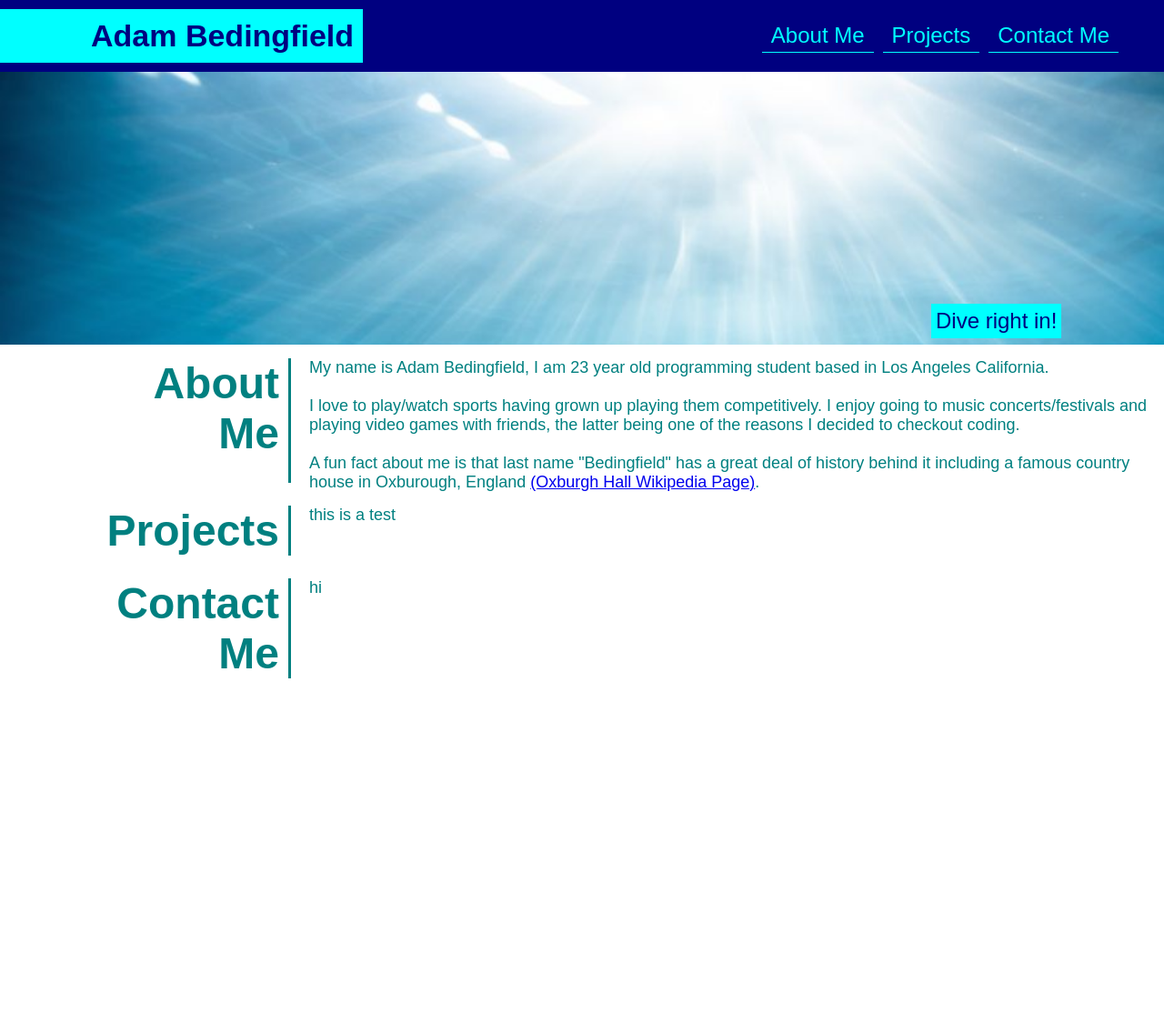
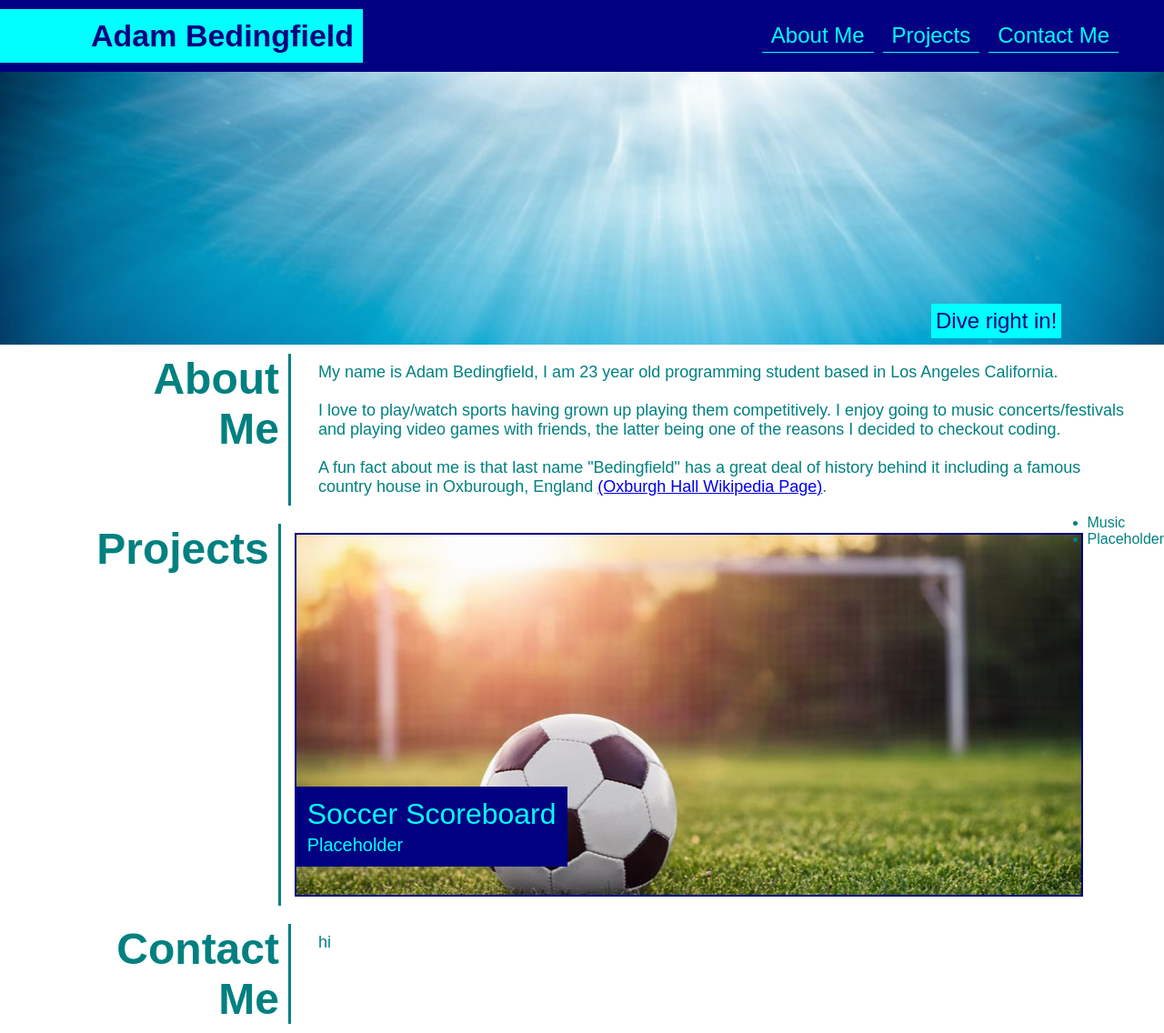
Before and after one commit to adambedingfield/Portfolio, a plain HTML site: page index.html in a window 1280 px wide. Shown: the whole page at 91% size. Before the commit the page ends 800 px from the top, so only its background shows below. Drawn offline with Linux system fonts and the light colour scheme.

Commit message:
completed spotlight project

```diff
--- a/assets/css/style.css
+++ b/assets/css/style.css
@@ -64,7 +64,7 @@ header nav ul li a {
     font-size: 24px;
 }
 
-/* background image/text */
+/* below header background image/text */
 
 .top-image {
     background-image: url(../images/ocean-floor.jpg);
@@ -102,12 +102,44 @@ flex-direction: row;
     width: 25%;
     text-align: right;
     padding: 0 10px 0 0;
-    margin: 15px 0 10px 0;
+    margin: 10px 0 10px 0;
 }
 
 .section-title p {
     font-size: 18px;
     box-sizing: border-box;
     width: 75%;
-    padding: 15px 5px 0 20px;
+    padding: 20px 30px 20px 30px;
 }
+
+/* Project Section */
+
+.big-project-image{
+    background-image: url(../images/soccer-field.jpg);
+    height: 400px;
+    width: 900px;
+    background-position: center;
+    border: 2px solid var(--secondary-color);
+    margin: 20px 5px 20px 15px;
+}
+
+.info-position {
+    position: relative;
+    display: inline-block;
+    top:70%;
+    background-color: var(--secondary-color);
+    border-left: none;
+    padding: 10px 10px 10px 10px;
+}
+.info-position ul li{
+    text-align: center;
+    color: var(--tertiary-color);
+    font-size: 32px;
+    list-style-type: none;
+    padding: 2px;
+}
+
+.info-position li:nth-child(even) {
+    text-align: left;
+    font-size: 20px;
+}
--- a/index.html
+++ b/index.html
@@ -54,7 +54,35 @@
 
             <div class="section-title">
                 <h1>Projects</h1>
-                <p>this is a test</p>
+
+                <!-- Spotlight Project -->
+
+                <div class="big-project-image">
+                    <div class="info-position">
+                        <ul>
+                            <li>
+                                Soccer Scoreboard
+                            </li>
+                            <li>
+                                Placeholder
+                            </li>
+                        </ul>
+                    </div>
+                </div>
+
+                <!--Smaller Projects-->
+                <div class="small-project">
+                    <div class="music-project">
+                        <ul>
+                            <li>
+                                Music
+                            </li>
+                            <li>
+                                Placeholder
+                            </li>
+                        </ul>
+                    </div>
+                </div>
             </div>
 
         </section>
```
Also changed, not shown: assets/images/mixer.jpg (added).
